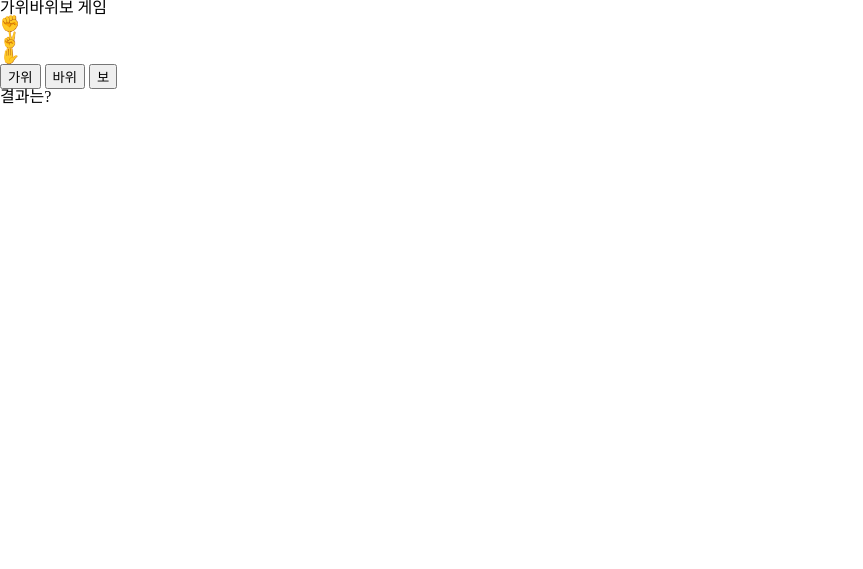
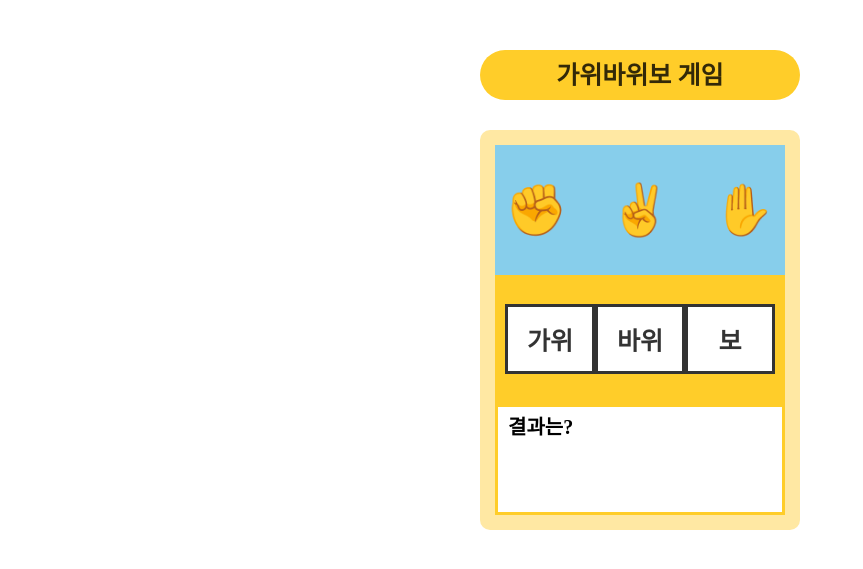
Before and after one commit to ybeom/jsminigame, a Jekyll site: the page _posts/2022-10-08-rsp.html, which Jekyll copies as it is, in a window 1280 px wide. Shown: the top 569 px of the page, without its empty margins (0-863 px from the left). Built offline with Jekyll 4.4.1, drawn with Linux system fonts in a browser that asks for light colours.

Commit message:
css completed

```diff
--- a/_posts/2022-10-08-rsp.html
+++ b/_posts/2022-10-08-rsp.html
@@ -12,22 +12,24 @@
     <title>Rock Scissors Paper</title>
   </head>
   <body>
+    <div class="container">
       <header><div class="header-container">가위바위보 게임</div></header>
       <main role="main" class="main-container">
         <div class="content-container">
           <div id="imoji-container">
-          <div>✊</div>
-          <div>✌</div>
-          <div>✋</div>
+            <div id="paper-img">✊</div>
+            <div id="scissor-img">✌</div>
+            <div id="rock-img">✋</div>
           </div>
           <div id="button-container">
             <button>가위</button>
             <button>바위</button>
             <button>보</button>
           </div>
+        </div>
         <div id="result-container">결과는?</div>
-      </div>
       </main>
       <footer class="footer-container"></footer>
+    </div>
   </body>
 </html>
--- /dev/null
+++ b/assets/css/rsp.css
@@ -0,0 +1,84 @@
+.container {
+  display: flex;
+  flex-flow: column nowrap;
+  justify-content: center;
+  align-items: center;
+  max-width: 320px;
+  margin: 0 auto;
+  box-sizing: border-box;
+}
+header {
+  width: 100%;
+}
+header .header-container {
+  background-color: #ffcd29;
+  margin-top: 50px;
+  height: 50px;
+  display: flex;
+  justify-content: center;
+  align-items: center;
+  border-radius: 50px;
+  font-size: 25px;
+  font-weight: bold;
+  color: rgba(0, 0, 0, 0.8);
+}
+
+.main-container {
+  background-color: #ffe8a3;
+  margin-top: 30px;
+  height: 400px;
+  width: 100%;
+  border-radius: 10px;
+  box-sizing: border-box;
+  padding: 15px;
+}
+
+.content-container {
+  width: 100%;
+  height: 70%;
+  box-sizing: border-box;
+  display: flex;
+  flex-direction: column;
+}
+#imoji-container {
+  width: 100%;
+  height: 50%;
+  box-sizing: border-box;
+  background-color: skyblue;
+  padding: 10px;
+  display: flex;
+  justify-content: space-between;
+  align-items: center;
+  font-size: 50px;
+}
+#button-container {
+  width: 100%;
+  height: 50%;
+  box-sizing: border-box;
+  background-color: #ffcd29;
+  display: flex;
+  justify-content: center;
+  align-items: center;
+}
+
+#button-container button {
+  width: 90px;
+  height: 70px;
+  font-size: 25px;
+  font-weight: bold;
+  color: rgba(0, 0, 0, 0.8);
+  border: 3px solid rgba(0, 0, 0, 0.8);
+
+  background-color: white;
+}
+
+#result-container {
+  width: 100%;
+  height: 30%;
+  box-sizing: border-box;
+  background-color: white;
+  padding: 10px;
+  font-size: 20px;
+  font-weight: bold;
+  border: 3px solid #ffcd29;
+}
```
Lines whose indentation alone changed are shown as unchanged.
